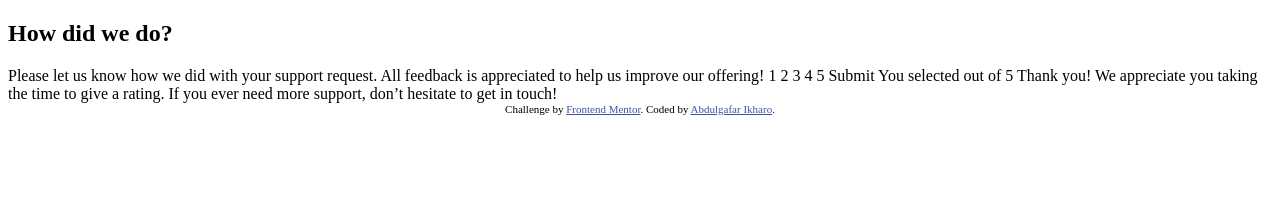
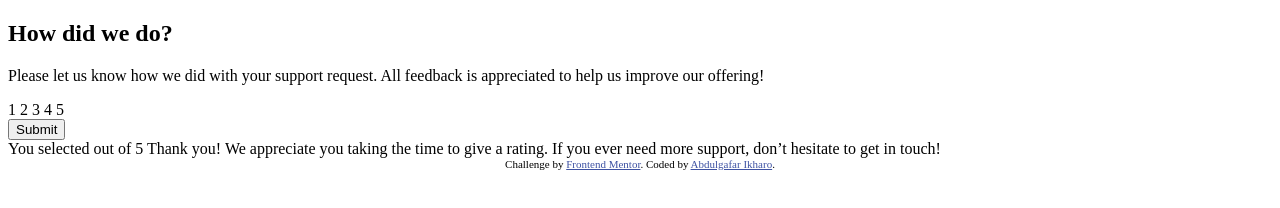
Before and after one commit to am-ikharo/interactive-rating, a plain HTML site: page index.html in a window 1280 px wide. Drawn offline with Linux system fonts and the light colour scheme.

Commit message:
building the html structure

```diff
--- a/index.html
+++ b/index.html
@@ -1,52 +1,62 @@
 <!DOCTYPE html>
 <html lang="en">
   <head>
-  <meta charset="UTF-8">
-  <meta name="viewport" content="width=device-width, initial-scale=1.0"> <!-- displays site properly based on user's device -->
+    <meta charset="UTF-8" />
+    <meta name="viewport" content="width=device-width, initial-scale=1.0" />
+    <!-- displays site properly based on user's device -->
 
-  <link rel="icon" type="image/png" sizes="32x32" href="./images/favicon-32x32.png">
+    <link
+      rel="icon"
+      type="image/png"
+      sizes="32x32"
+      href="./images/favicon-32x32.png"
+    />
 
     <title>Frontend Mentor | Interactive rating component</title>
 
     <!-- Feel free to remove these styles or customise in your own stylesheet 👍 -->
     <style>
-    .attribution { font-size: 11px; text-align: center; }
-    .attribution a { color: hsl(228, 45%, 44%); }
+      .attribution {
+        font-size: 11px;
+        text-align: center;
+      }
+      .attribution a {
+        color: hsl(228, 45%, 44%);
+      }
     </style>
   </head>
   <body>
     <div>
       <!-- Rating state start -->
       <h2>How did we do?</h2>
+      <p>
+        Please let us know how we did with your support request. All feedback is
+        appreciated to help us improve our offering!
+      </p>
+      <div>
+        1 2 3 4 5
+      </div>
+      <button>Submit</button>
     </div>
 
 
-
-
-  Please let us know how we did with your support request. All feedback is appreciated
-  to help us improve our offering!
-
-  1 2 3 4 5
-
-  Submit
 
     <!-- Rating state end -->
 
     <!-- Thank you state start -->
 
-  You selected <!-- Add rating here --> out of 5
-
-  Thank you!
-
-  We appreciate you taking the time to give a rating. If you ever need more support,
-  don’t hesitate to get in touch!
+    You selected
+    <!-- Add rating here -->
+    out of 5 Thank you! We appreciate you taking the time to give a rating. If
+    you ever need more support, don’t hesitate to get in touch!
 
     <!-- Thank you state end -->
 
-
     <div class="attribution">
-    Challenge by <a href="https://www.frontendmentor.io?ref=challenge" target="_blank">Frontend Mentor</a>.
-    Coded by <a href="https://github.com/am-ikharo">Abdulgafar Ikharo</a>.
+      Challenge by
+      <a href="https://www.frontendmentor.io?ref=challenge" target="_blank"
+        >Frontend Mentor</a
+      >. Coded by <a href="https://github.com/am-ikharo">Abdulgafar Ikharo</a>.
     </div>
   </body>
 </html>
```
Lines whose indentation alone changed are shown as unchanged.
